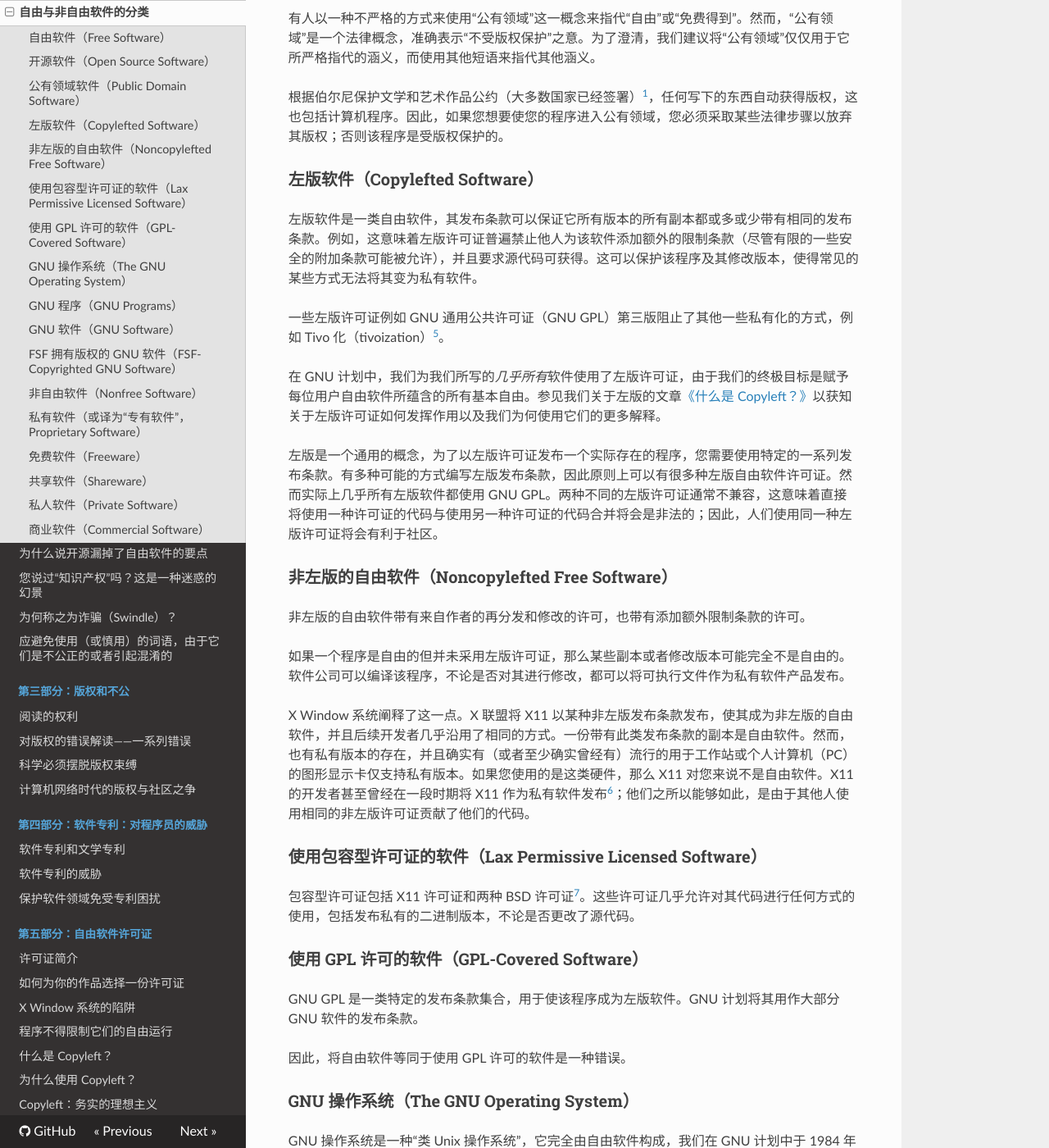
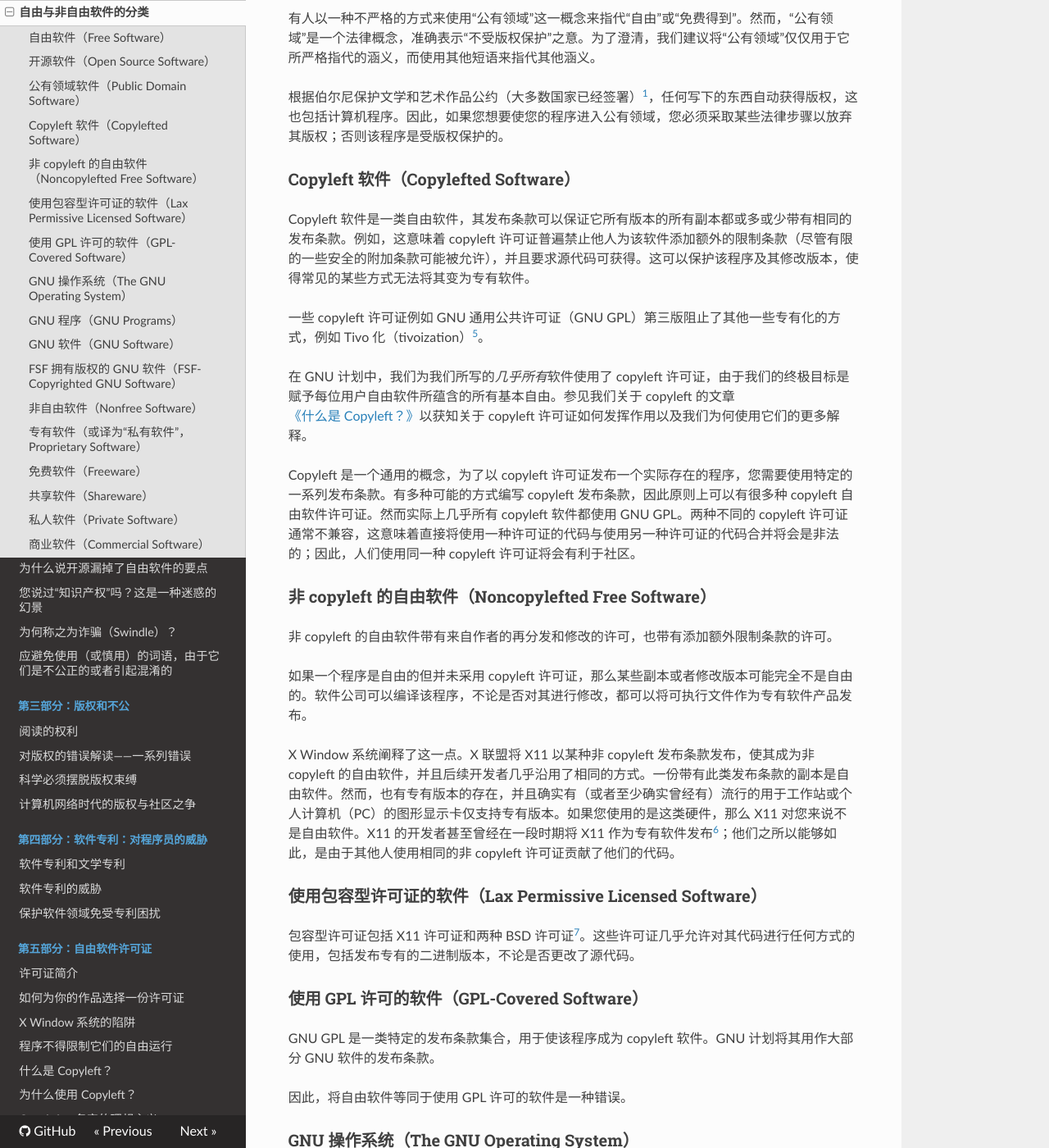
Before and after one commit to beijinglug/fsfs-zh, an MkDocs documentation site: the page built from docs/categories.md, in a window 1280 px wide and 1400 px high, scrolled down 2141 px. Shown: the whole window at 82% size. Built offline with MkDocs 1.6.1, drawn with Linux system fonts in a browser that asks for light colours; nearby versions of some CDN libraries; old or Windows-style settings are respelled for this version of MkDocs; some of the changed text lies outside the part shown.

Commit message:
Sync with gnu.org

```diff
--- a/docs/categories.md
+++ b/docs/categories.md
@@ -1,4 +1,4 @@
-## 自由与非自由软件的分类<!--(pandoc) {#pandoc_categories}(pandoc)-->
+## 自由与非自由软件的分类<!--(pandoc) {#pandoc_categories}(pandoc)--><!--(po)2019-02-21 01:56+0000,2019-06-25 23:44+0800(po)-->
 
 > Copyright © 1996–1998, 2001, 2006, 2007, 2009, 2011, 2012, 2014, 2015 自由软件基金会。本文最初于 1996 年发表于 <http://gnu.org>
 
@@ -14,25 +14,25 @@
 
 如果一个程序是自由的，它就有可能被包含在一种自由的操作系统中，例如 GNU，或者 GNU/Linux 操作系统的自由版本[^cate-1]。
 
-还有很多种方式可以使程序成为自由的——很多细节的问题，对这些问题可以有多种方式的决定，而仍然能够使程序成为自由的。一些可能的变体将会在下文进行描述。如果需要获得关于具体的自由软件许可证的信息，参见许可证列表页面 <http://gnu.org/licenses/license-list.html>。
+还有很多种方式可以使程序成为自由的——有很多细节的问题，对这些问题可以有多种方式的决定，而仍然能够使程序成为自由的。一些可能的变体将会在下文进行描述。如果需要获得关于具体的自由软件许可证的信息，参见《许可证列表》页面 <http://gnu.org/licenses/license-list.html>。
 
-自由软件关乎的是自由而非价格。但是私有软件公司一般使用“free software”这一短语来指代价格。有时它们的意思是您可以免费获得一份二进制副本；有时它们的意思是在您所购买的计算机上捆绑了一份副本，而整台计算机的价格包含了二者各自的价格。不管是哪种方式，这都与我们在 GNU 计划中所指的自由软件无关。
+自由软件关乎自由而非价格。但是专有软件公司一般使用“free software”这一短语来指代价格。有时它们的意思是您可以免费获得一份二进制副本；有时它们的意思是在您所购买的计算机上捆绑了一份副本，而整台计算机的价格包含了二者各自的价格。不管是哪种方式，这都与我们在 GNU 计划中所指的自由软件无关。
 
 由于这种潜在的混淆，当一家软件公司宣称它的产品是“free software”的时候，务必查看实际的发布条款以确认用户是否真正拥有自由软件所蕴含的所有基本自由。有时它真的属于自由软件，有时它不是。
 
-很多语言都拥有两个独立的单词用来表示“free”中的自由和零价格的免费。例如，法语中有“libre”和“gratuit”。而英语则不是；在英语中确实有一个单词“gratis”用于无歧义地表示价格，但没有普通的形容词用于无歧义地表示自由。因此，如果您说另一种语言，我们建议您在将“free”翻译为您的母语的时候澄清其涵义。参见我们整理的将“free software”这一短语翻译为多种其他语言的详细列表（见[附录 B](appendix-b.md)）。
+很多语言都拥有两个独立的单词来表示自由和免费。例如，法语中有“libre”和“gratuit”。而英语则不是：在英语中确实有一个单词“gratis”用于无歧义地表示免费，但没有普通的形容词用于无歧义地表示自由。因此，如果您说另一种语言，我们建议您在将“free”翻译为您的母语的时候澄清其涵义。参见我们整理的将“free software”这一短语翻译为多种其他语言的详细列表（见[附录 B](appendix-b.md)）。
 
-自由软件常常比私有软件更可靠[^cate-2]。
+自由软件常常比专有软件更可靠[^cate-2]。
 
 ### 开源软件（Open Source Software）
 
-“开源软件”这一短语被某些人用于指代与自由软件或多或少地相同的一类软件。它们并不是与自由软件严格一致的一类软件：它们接受某些在我们看来约束性过强的许可证（条款），也有一些自由软件许可证（条款）是它们所拒绝接受的。然而，两者外延的差别并不大：几乎所有的自由软件也符合开源软件定义，并且几乎所有的开源软件也是自由的。
+“开源软件”这一短语被某些人用于指代与自由软件或多或少地相同的一类软件。它们并不是与自由软件严格一致的一类软件：它们接受某些在我们看来约束性过强的许可证（条款），也有一些自由软件许可证（条款）是它们所拒绝接受的。然而，两者外延的差别并不大：就我们所知，只有很少的开源软件不是自由软件。理论上，可能也会有自由软件不被接受为是开源软件，但是我们还没有看到实际的例子。
 
 我们倾向于使用自由软件这一概念，由于它代表自由——这是“开源”这一短语所不能体现的[^cate-3]。
 
 ### 公有领域软件（Public Domain Software）<!--(pandoc) {#pandoc_categories_public-domain-software}(pandoc)-->
 
-公有领域软件是指不受版权保护的软件。如果源代码也在公有领域中，这将成为一种非左版自由软件的特例。这意味着某些副本或者修改版本可能完全不是自由的。
+公有领域软件是指不受版权保护的软件。如果源代码也在公有领域中，这将成为一种非 copyleft 自由软件的特例。这意味着某些副本或者修改版本可能完全不是自由的。
 
 在某些情况下，可执行程序可能位于公有领域中，但源代码不可获得。这不是自由软件，由于自由软件要求源代码的可获得性。与此同时，大部分自由软件不在公有领域中，它们是受版权保护的，并且版权持有人通过使用自由软件许可证合法地赋予任何人使用它们的自由许可。
 
@@ -42,31 +42,31 @@
 
 [^cate-n]: 《伯尔尼保护文学和艺术作品公约》（法语：Convention de Berne pour la protection des œuvres littéraires et artistiques），简称《伯尔尼公约》，是关于著作权保护的国际条约。《公约》生效至今（2013 年）进行过 8 次补充和修订，共有 167 个签约国。——译者注，摘自维基百科
 
-### 左版软件（Copylefted Software）
+### Copyleft 软件（Copylefted Software）
 
-左版软件是一类自由软件，其发布条款可以保证它所有版本的所有副本都或多或少带有相同的发布条款。例如，这意味着左版许可证普遍禁止他人为该软件添加额外的限制条款（尽管有限的一些安全的附加条款可能被允许），并且要求源代码可获得。这可以保护该程序及其修改版本，使得常见的某些方式无法将其变为私有软件。
+Copyleft 软件是一类自由软件，其发布条款可以保证它所有版本的所有副本都或多或少带有相同的发布条款。例如，这意味着 copyleft 许可证普遍禁止他人为该软件添加额外的限制条款（尽管有限的一些安全的附加条款可能被允许），并且要求源代码可获得。这可以保护该程序及其修改版本，使得常见的某些方式无法将其变为专有软件。
 
-一些左版许可证例如 GNU 通用公共许可证（GNU GPL）第三版阻止了其他一些私有化的方式，例如 Tivo 化（tivoization）[^cate-4]。
+一些 copyleft 许可证例如 GNU 通用公共许可证（GNU GPL）第三版阻止了其他一些专有化的方式，例如 Tivo 化（tivoization）[^cate-4]。
 
-在 GNU 计划中，我们为我们所写的*几乎所有*软件使用了左版许可证，由于我们的终极目标是赋予每位用户自由软件所蕴含的所有基本自由。参见我们关于左版的文章[《什么是 Copyleft？》](copyleft.md)以获知关于左版许可证如何发挥作用以及我们为何使用它们的更多解释。
+在 GNU 计划中，我们为我们所写的*几乎所有*软件使用了 copyleft 许可证，由于我们的终极目标是赋予每位用户自由软件所蕴含的所有基本自由。参见我们关于 copyleft 的文章[《什么是 Copyleft？》](copyleft.md)以获知关于 copyleft 许可证如何发挥作用以及我们为何使用它们的更多解释。
 
-左版是一个通用的概念，为了以左版许可证发布一个实际存在的程序，您需要使用特定的一系列发布条款。有多种可能的方式编写左版发布条款，因此原则上可以有很多种左版自由软件许可证。然而实际上几乎所有左版软件都使用 GNU GPL。两种不同的左版许可证通常不兼容，这意味着直接将使用一种许可证的代码与使用另一种许可证的代码合并将会是非法的；因此，人们使用同一种左版许可证将会有利于社区。
+Copyleft 是一个通用的概念，为了以 copyleft 许可证发布一个实际存在的程序，您需要使用特定的一系列发布条款。有多种可能的方式编写 copyleft 发布条款，因此原则上可以有很多种 copyleft 自由软件许可证。然而实际上几乎所有 copyleft 软件都使用 GNU GPL。两种不同的 copyleft 许可证通常不兼容，这意味着直接将使用一种许可证的代码与使用另一种许可证的代码合并将会是非法的；因此，人们使用同一种 copyleft 许可证将会有利于社区。
 
-### 非左版的自由软件（Noncopylefted Free Software）
+### 非 copyleft 的自由软件（Noncopylefted Free Software）
 
-非左版的自由软件带有来自作者的再分发和修改的许可，也带有添加额外限制条款的许可。
+非 copyleft 的自由软件带有来自作者的再分发和修改的许可，也带有添加额外限制条款的许可。
 
-如果一个程序是自由的但并未采用左版许可证，那么某些副本或者修改版本可能完全不是自由的。软件公司可以编译该程序，不论是否对其进行修改，都可以将可执行文件作为私有软件产品发布。
+如果一个程序是自由的但并未采用 copyleft 许可证，那么某些副本或者修改版本可能完全不是自由的。软件公司可以编译该程序，不论是否对其进行修改，都可以将可执行文件作为专有软件产品发布。
 
-X Window 系统阐释了这一点。X 联盟将 X11 以某种非左版发布条款发布，使其成为非左版的自由软件，并且后续开发者几乎沿用了相同的方式。一份带有此类发布条款的副本是自由软件。然而，也有私有版本的存在，并且确实有（或者至少确实曾经有）流行的用于工作站或个人计算机（PC）的图形显示卡仅支持私有版本。如果您使用的是这类硬件，那么 X11 对您来说不是自由软件。X11 的开发者甚至曾经在一段时期将 X11 作为私有软件发布[^cate-5]；他们之所以能够如此，是由于其他人使用相同的非左版许可证贡献了他们的代码。
+X Window 系统阐释了这一点。X 联盟将 X11 以某种非 copyleft 发布条款发布，使其成为非 copyleft 的自由软件，并且后续开发者几乎沿用了相同的方式。一份带有此类发布条款的副本是自由软件。然而，也有专有版本的存在，并且确实有（或者至少确实曾经有）流行的用于工作站或个人计算机（PC）的图形显示卡仅支持专有版本。如果您使用的是这类硬件，那么 X11 对您来说不是自由软件。X11 的开发者甚至曾经在一段时期将 X11 作为专有软件发布[^cate-5]；他们之所以能够如此，是由于其他人使用相同的非 copyleft 许可证贡献了他们的代码。
 
 ### 使用包容型许可证的软件（Lax Permissive Licensed Software）
 
-包容型许可证包括 X11 许可证和两种 BSD 许可证[^cate-6]。这些许可证几乎允许对其代码进行任何方式的使用，包括发布私有的二进制版本，不论是否更改了源代码。
+包容型许可证包括 X11 许可证和两种 BSD 许可证[^cate-6]。这些许可证几乎允许对其代码进行任何方式的使用，包括发布专有的二进制版本，不论是否更改了源代码。
 
 ### 使用 GPL 许可的软件（GPL-Covered Software）
 
-GNU GPL 是一类特定的发布条款集合，用于使该程序成为左版软件。GNU 计划将其用作大部分 GNU 软件的发布条款。
+GNU GPL 是一类特定的发布条款集合，用于使该程序成为 copyleft 软件。GNU 计划将其用作大部分 GNU 软件的发布条款。
 
 因此，将自由软件等同于使用 GPL 许可的软件是一种错误。
 
@@ -78,7 +78,7 @@
 
 完整的 GNU 操作系统的首个测试版于 1996 年发布，它包括 GNU Hurd，我们的内核，后者于 1990 年开始开发。直到 2001 年，GNU 操作系统（包括 GNU Hurd）开始能够相对可靠地运行，但是 Hurd 仍然缺少一些重要功能，因此它不能被广泛使用。与此同时，GNU/Linux 操作系统，作为使用 Linux 内核而非 Hurd 内核的 GNU 操作系统的衍生版本，自 20 世纪 90 年代起已经获得了巨大成功[^cate-8]。这表明了 GNU 操作系统不是一个静态的程序集合；用户和再分发者可以根据他们的需求和偏好来选择不同的软件包。其结果仍是一种 GNU 操作系统的变体。
 
-由于 GNU 操作系统的目标是自由，GNU 操作系统中的任何一个组件都是自由软件。但是，它们不必须都是左版的，任何类别的自由软件都可以被合法并且合适地包含进来，如果它有助于实现技术上的目标。
+由于 GNU 操作系统的目标是自由，GNU 操作系统中的任何一个组件都是自由软件。但是，它们不必须都是 copyleft 的，任何类别的自由软件都可以被合法并且合适地包含进来，如果它有助于实现技术上的目标。
 
 ### GNU 程序（GNU Programs）
 
@@ -88,7 +88,7 @@
 
 “GNU 软件”是指在 GNU 计划支持下发布的软件[^cate-9]。如果一个程序是 GNU 软件，我们也可称之为 GNU 程序或 GNU 软件包。GNU 软件包的自述文件（README）或手册应当声明它是一个 GNU 软件包；同时，自由软件目录[^cate-10]标识了所有 GNU 软件包。
 
-大部分 GNU 软件是左版的，但不是全部；然而，所有 GNU 软件都必须是自由软件。
+大部分 GNU 软件是 copyleft 的，但不是全部；然而，所有 GNU 软件都必须是自由软件。
 
 有些 GNU 软件是由自由软件基金会（FSF）员工所编写的，但是大部分 GNU 软件来自众多志愿者[^cate-11]（某些志愿者由商业公司或者大学支付薪酬，但他们确实是我们的志愿者）。某些贡献的软件由 FSF 拥有版权，有些由编写它们的贡献者拥有版权。
 
@@ -104,13 +104,13 @@
 
 非自由软件是指任何不是自由软件的软件。它的使用、再分发或修改被禁止，或者要求您请求授权许可，或者被严格限制以致于您事实上不可能自由地进行以上行为。
 
-### 私有软件（或译为“专有软件”，Proprietary Software）<!--(pandoc) {#pandoc_categories_proprietary-software}(pandoc)-->
+### 专有软件（或译为“私有软件”，Proprietary Software）<!--(pandoc) {#pandoc_categories_proprietary-software}(pandoc)-->
 
-私有软件是非自由软件的另一种叫法。在过去，我们曾将非自由软件进一步细分为“半自由软件”（semifree software），它们允许非商业性的修改和再分发；以及私有软件，它们禁止任何修改或再分发。但我们现在已经放弃了这种区分，并且现在将“私有软件”用作非自由软件的同义词。
+专有软件是非自由软件的另一种叫法。在过去，我们曾将非自由软件进一步细分为“半自由软件”（semifree software），它们允许非商业性的修改和再分发；以及专有软件，它们禁止任何修改或再分发。但我们现在已经放弃了这种区分，并且现在将“专有软件”用作非自由软件的同义词。
 
-FSF 遵循这样的规则：我们不能在自己的计算机上安装任何私有软件，除非暂时性地用于一种特定用途，即编写一个自由软件来取代它。除此之外，我们感觉没有任何可能的借口来安装一款私有软件。
+FSF 遵循这样的规则：我们不能在自己的计算机上安装任何专有软件，除非暂时性地用于一种特定用途，即编写一个自由软件来取代它。除此之外，我们感觉没有任何可能的借口来安装一款专有软件。
 
-例如，在 20 世纪 80 年代，我们认为在我们的计算机上安装 Unix 是合理的，由于我们需要用它编写一个可以取代 Unix 的自由操作系统。而现在，由于自由的操作系统已经有了，因此这一借口不再适用；我们不会使用任何私有操作系统，并且我们所组装的任何一台新计算机都必须运行一款完全自由的操作系统。
+例如，在 20 世纪 80 年代，我们认为在我们的计算机上安装 Unix 是合理的，由于我们需要用它编写一个可以取代 Unix 的自由操作系统。而现在，由于自由的操作系统已经有了，因此这一借口不再适用；我们不会使用任何专有操作系统，并且我们所组装的任何一台新计算机都必须运行一款完全自由的操作系统。
 
 我们并不坚持要求 GNU 的用户或者贡献者也必须严格遵守这条规则。它只是我们对自己制定的规则。但我们希望您也愿意遵循它，为了您自己的自由。
 
@@ -140,9 +140,9 @@
 
 ### 商业软件（Commercial Software）
 
-“商业”和“私有”并不等同！商业软件是由企业作为其业务的一部分所开发的软件。大部分商业软件是私有软件，但确实也有商业化的自由软件，并且也有非商业化的私有软件。
+“商业”和“专有”并不等同！商业软件是由企业作为其业务的一部分所开发的软件。大部分商业软件是专有软件，但确实也有商业化的自由软件，并且也有非商业化的专有软件。
 
-例如，GNU Ada 编译器是由一家商业公司开发的。它一直以 GNU GPL 的条款发布，每一份副本都是自由软件；但它的开发者贩卖其支持合同。当它们的销售员同潜在的客户交谈时，有时客户会说“我们更加信赖商业化的编译器”。销售员回答说“GNU Ada 确实是一款商业化的编译器；它恰好也是一款自由软件”。对于 GNU 计划，上述优先级应该是另一种顺序：重要的是 GNU Ada 是一款自由软件；它同时也是一款商业软件只是细节。然而，由于其作为一款商业软件而带来的额外发展是大有裨益的。请您帮助我们宣传这种认识：自由的商业软件是可能的。您可以努力通过在您想要表达“私有”的时候避免使用“商业”来达到这样的效果。
+例如，GNU Ada 编译器是由一家商业公司开发的。它一直以 GNU GPL 的条款发布，每一份副本都是自由软件；但它的开发者贩卖其支持合同。当它们的销售员同潜在的客户交谈时，有时客户会说“我们更加信赖商业化的编译器”。销售员回答说“GNU Ada 确实是一款商业化的编译器；它恰好也是一款自由软件”。对于 GNU 计划，上述优先级应该是另一种顺序：重要的是 GNU Ada 是一款自由软件；它同时也是一款商业软件只是细节。然而，由于其作为一款商业软件而带来的额外发展是大有裨益的。请您帮助我们宣传这种认识：自由的商业软件是可能的。您可以努力通过在您想要表达“专有”的时候避免使用“商业”来达到这样的效果。
 
  [^cate-1]: 参见[《Linux 和 GNU 操作系统》](linux-and-gnu.md)一文以获得更多信息。
 
```
Also changed, not shown: other parts of docs/categories.md (+1 -1 lines), docs/applying-free-sw-criteria.md (+5 -5 lines), docs/license-recommendations.md (+8 -6 lines).
